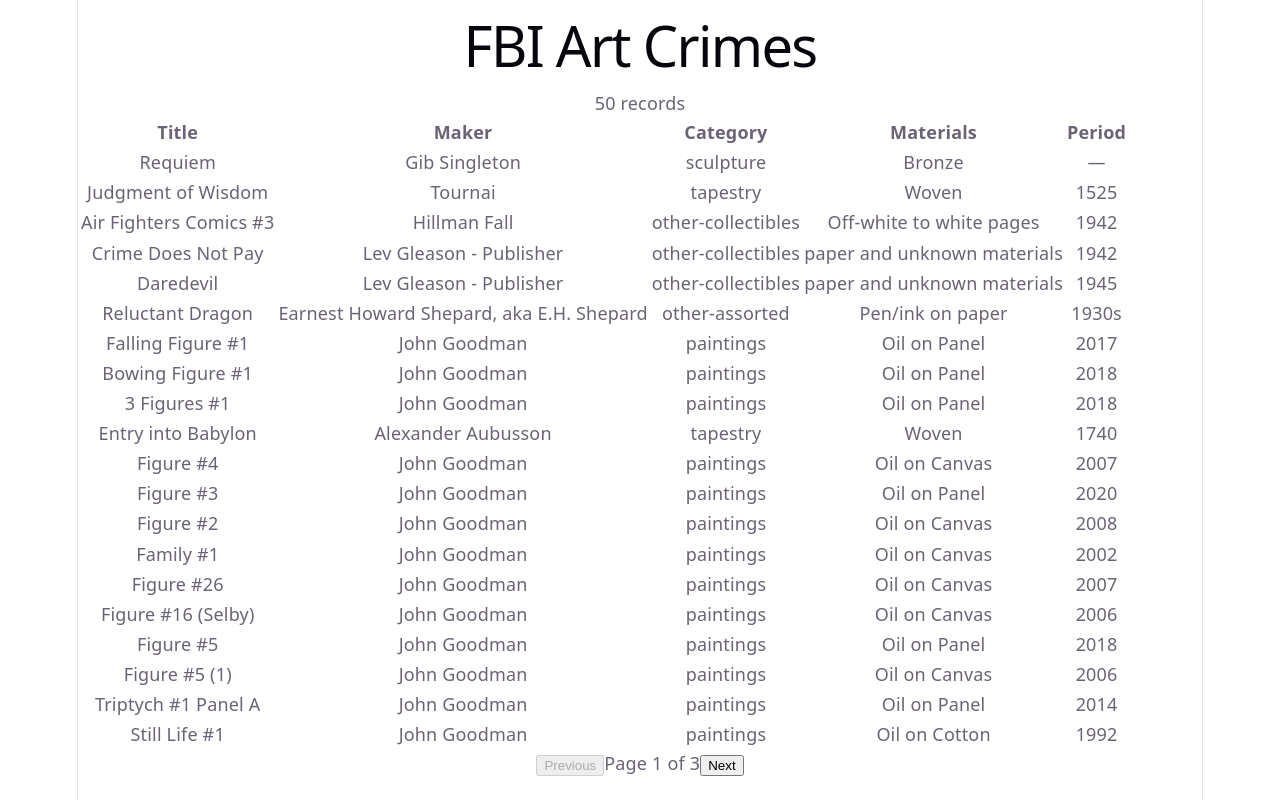
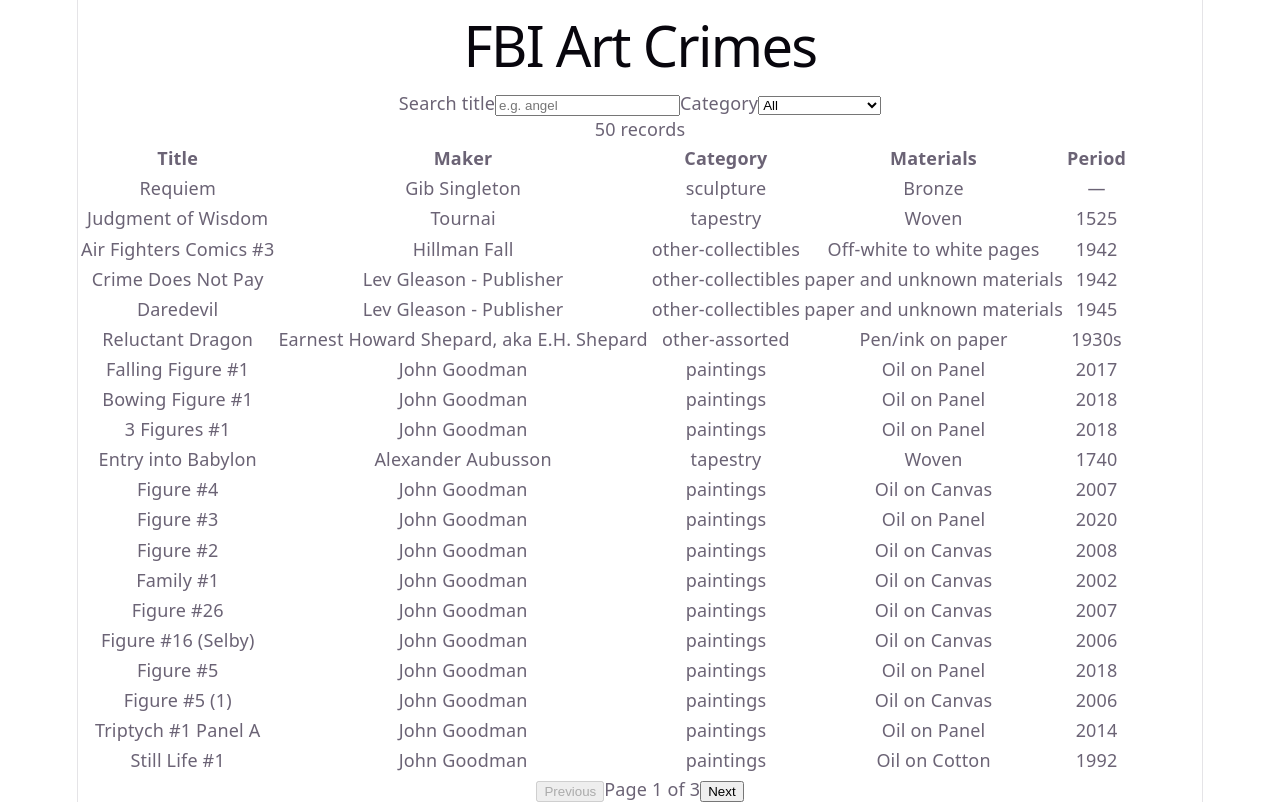
Before and after one commit to emmamikaelsdotter/fbi-art-crimes-dashboard, a React (Vite) app: page / in a window 1280 px wide. Built offline with nearby package versions, Linux system fonts and the light colour scheme.

Commit message:
feat: add title search and category filter

```diff
--- a/src/features/artcrimes/ArtCrimesPage.tsx
+++ b/src/features/artcrimes/ArtCrimesPage.tsx
@@ -1,23 +1,51 @@
 import { useState } from "react";
 import { useArtCrimes } from "../../hooks/useArtCrimes";
+import { useDebounce } from "../../hooks/useDebounce";
 import { ArtCrimesTable } from "./ArtCrimesTable";
 import { Pagination } from "./Pagination";
+import { SearchControls } from "./SearchControls";
 
 const PAGE_SIZE = 20;
 
 export function ArtCrimesPage() {
   const [page, setPage] = useState(1);
+  const [title, setTitle] = useState("");
+  const [category, setCategory] = useState("");
+
+  const debouncedTitle = useDebounce(title, 300);
+
   const { data, isLoading, isError, error } = useArtCrimes({
     page,
     pageSize: PAGE_SIZE,
+    title: debouncedTitle || undefined,
+    category: category || undefined,
   });
 
-  if (isLoading) return <p>Loading…</p>;
-  if (isError) return <p role="alert">{error?.message ?? "Something went wrong"}</p>;
+  function handleTitleChange(value: string) {
+    setTitle(value);
+    setPage(1);
+  }
+
+  function handleCategoryChange(value: string) {
+    setCategory(value);
+    setPage(1);
+  }
 
   return (
     <main>
       <h1>FBI Art Crimes</h1>
+      <SearchControls
+        title={title}
+        category={category}
+        onTitleChange={handleTitleChange}
+        onCategoryChange={handleCategoryChange}
+      />
+      {isError ? (
+        <p role="alert">{error?.message ?? "Something went wrong"}</p>
+      ) : isLoading ? (
+        <p>Loading…</p>
+      ) : (
+        <>
           <p>{data?.total} records</p>
           <ArtCrimesTable items={data?.items ?? []} />
           <Pagination
@@ -26,6 +54,8 @@
             total={data?.total ?? 0}
             onPageChange={setPage}
           />
+        </>
+      )}
     </main>
   );
 }
--- /dev/null
+++ b/src/features/artcrimes/SearchControls.tsx
@@ -0,0 +1,41 @@
+const CATEGORIES = [
+  "paintings",
+  "sculpture",
+  "tapestry",
+  "other-collectibles",
+  "other-assorted",
+];
+
+interface Props {
+  title: string;
+  category: string;
+  onTitleChange: (value: string) => void;
+  onCategoryChange: (value: string) => void;
+}
+
+export function SearchControls({ title, category, onTitleChange, onCategoryChange }: Props) {
+  return (
+    <div>
+      <label>
+        Search title
+        <input
+          type="search"
+          value={title}
+          onChange={(e) => onTitleChange(e.target.value)}
+          placeholder="e.g. angel"
+        />
+      </label>
+      <label>
+        Category
+        <select value={category} onChange={(e) => onCategoryChange(e.target.value)}>
+          <option value="">All</option>
+          {CATEGORIES.map((c) => (
+            <option key={c} value={c}>
+              {c}
+            </option>
+          ))}
+        </select>
+      </label>
+    </div>
+  );
+}
--- /dev/null
+++ b/src/hooks/useDebounce.ts
@@ -0,0 +1,12 @@
+import { useEffect, useState } from "react";
+
+export function useDebounce<T>(value: T, delay = 300): T {
+  const [debounced, setDebounced] = useState(value);
+
+  useEffect(() => {
+    const timer = setTimeout(() => setDebounced(value), delay);
+    return () => clearTimeout(timer);
+  }, [value, delay]);
+
+  return debounced;
+}
```
Lines whose indentation alone changed are shown as unchanged.
